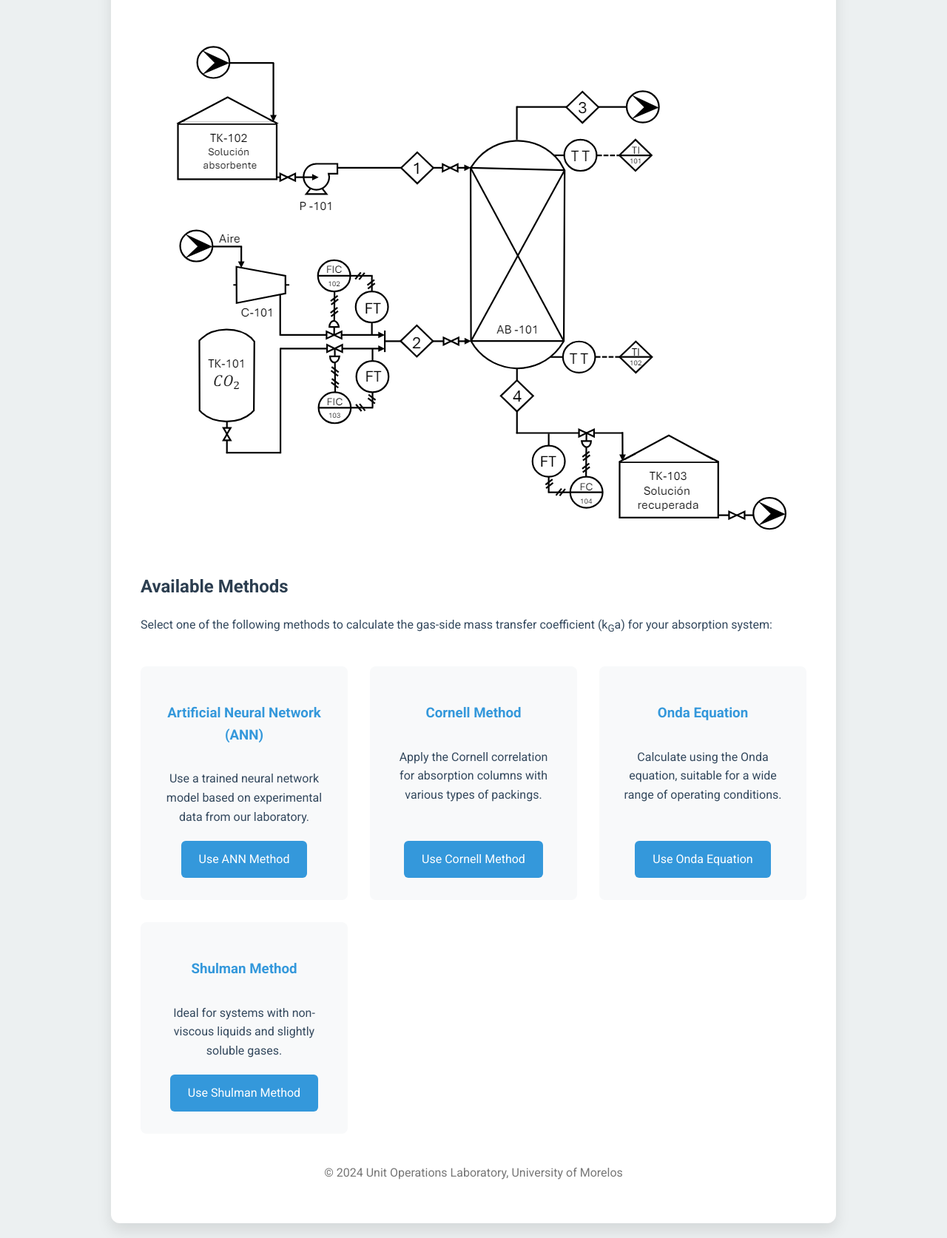
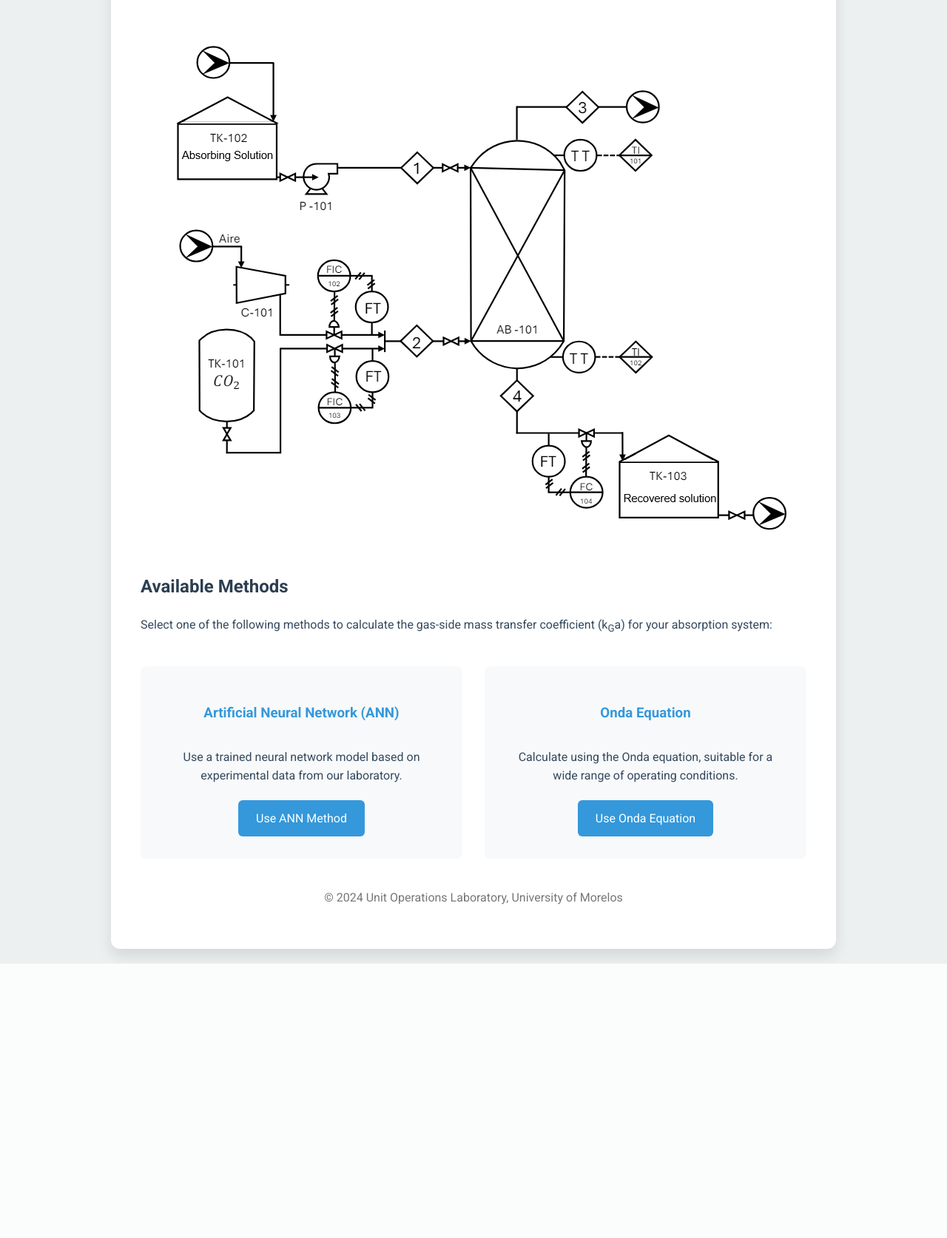
Before and after one commit to lorenzoog00/InterfazVisual_CalculoKIA, a Flask app: page /neural_network in a window 1280 px wide. Shown: the part 266-1940 px from the top of the page at 74% size. After the commit the page ends 1569 px from the top, so only its background shows below. Run offline with Flask 3, Linux system fonts and the light colour scheme; parts of the project's set-up code (start-up, migrations or seed data) failed here and were passed over.

Commit message:
Quite todo lo de Shulman y Cornell, tambien puse todo en ingles. Falta cambiar lo de Morelos

```diff
--- a/app.py
+++ b/app.py
@@ -86,14 +86,6 @@ def index():
 def neural_network():
     return render_template('neural_network.html')
 
-@app.route('/cornell')
-def cornell():
-    return render_template('cornell.html')
-
-@app.route('/shulman')
-def shulman():
-    return render_template('shulman.html')
-
 @app.route('/onda', methods=['GET', 'POST'])
 def onda():
     materiales = designed_data_for_various_packing['Material'].unique().tolist()
@@ -145,10 +137,10 @@ def mea_interpolation():
             x, y = interpolate(concentration, temp)
 
             plt.figure()
-            plt.plot(y, x, '-o', label='Curva de equilibrio')
-            plt.xlabel('X Relación Molar')
-            plt.ylabel('Y Relación Molar')
-            plt.title(f'Equilibrio de concentración de MEA a {concentration}% y {temp}°C')
+            plt.plot(y, x, '-o', label='Equilibrium curve')
+            plt.xlabel('Y Molar Ratio')
+            plt.ylabel('X Molar Ratio')
+            plt.title(f'Equilibrium of MEA concentration at {concentration}% and {temp}°C')
             plt.legend()
 
             img = io.BytesIO()
--- a/templates/neural_network.html
+++ b/templates/neural_network.html
@@ -33,19 +33,9 @@
                     <a href="{{ url_for('ann') }}" class="button">Use ANN Method</a>
                 </div>
                 <div class="method-card">
-                    <h3>Cornell Method</h3>
-                    <p>Apply the Cornell correlation for absorption columns with various types of packings.</p>
-                    <a href="{{ url_for('cornell') }}" class="button">Use Cornell Method</a>
-                </div>
-                <div class="method-card">
                     <h3>Onda Equation</h3>
                     <p>Calculate using the Onda equation, suitable for a wide range of operating conditions.</p>
                     <a href="{{ url_for('onda') }}" class="button">Use Onda Equation</a>
-                </div>
-                <div class="method-card">
-                    <h3>Shulman Method</h3>
-                    <p>Ideal for systems with non-viscous liquids and slightly soluble gases.</p>
-                    <a href="{{ url_for('shulman') }}" class="button">Use Shulman Method</a>
                 </div>
             </section>
         </main>
```
Also changed, not shown: templates/mea_interpolation.html (+7 -0 lines), static/DTI.png, 2 other files.
